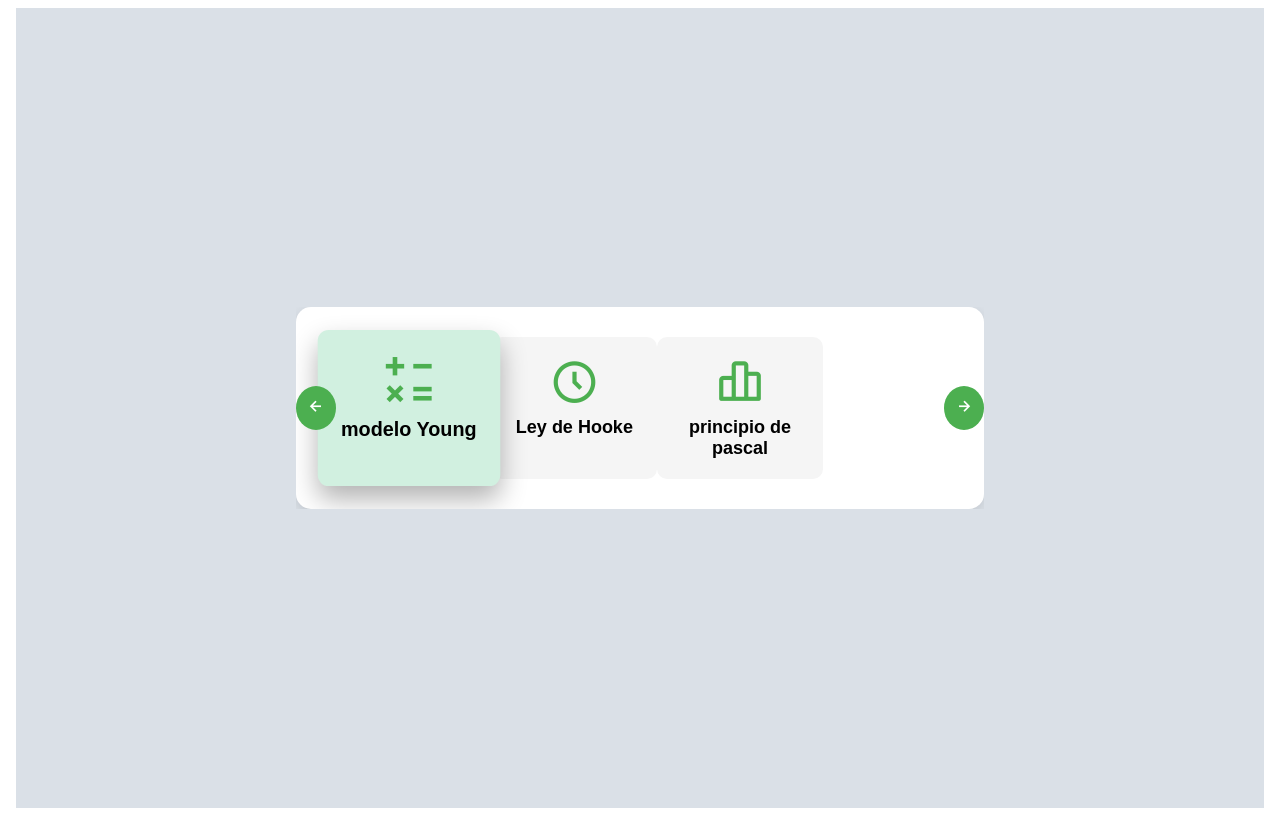
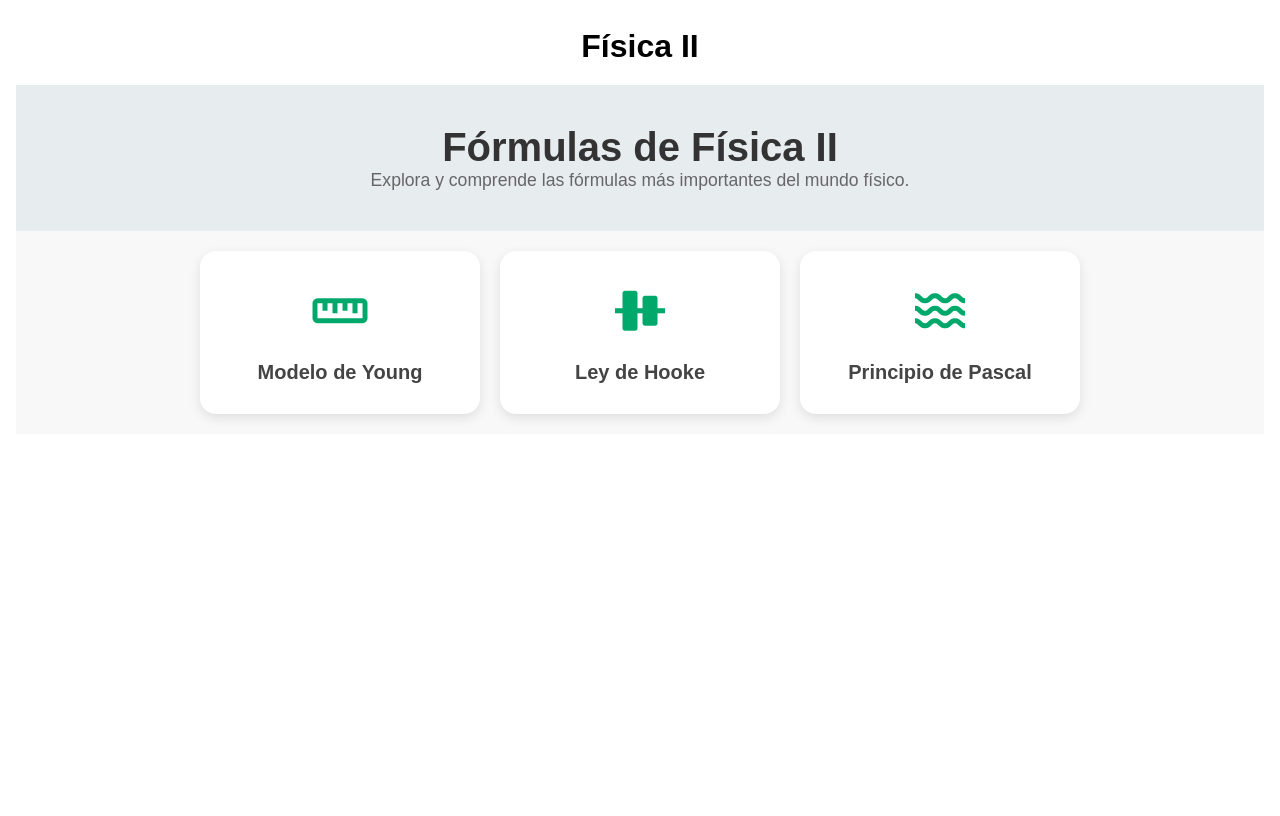
Before and after one commit to Joshefs-Rubio/Cbtis66_Formulas, an Angular app in the folder FrontEnd/: page /dashboard in a window 1280 px wide. Built offline with nearby package versions, Linux system fonts and the light colour scheme.

Commit message:
CSS dashboard

```diff
--- a/FrontEnd/src/app/dashboard/dashboard.component.css
+++ b/FrontEnd/src/app/dashboard/dashboard.component.css
@@ -1,105 +1,112 @@
-/* Estilo para centrar el contenido de la pantalla */
-html, body {
+/* Reset y estilos generales */
+* {
   margin: 0;
   padding: 0;
-    background-color: #dae0e7;
-    font-family: 'Arial', sans-serif;
-    height: 100vh;
+  box-sizing: border-box;
+}
+
+html, body {
+  width: 100%;
+  height: 100%;
+  overflow-x: hidden; /* Evita cualquier desplazamiento horizontal no deseado */
+}
+
+body {
+  background-color: #f8f8f8;
+  font-family: 'Poppins', sans-serif;
   display: flex;
-    justify-content: center;
-    align-items: center;
+  flex-direction: column;
+  justify-content: flex-start;
   opacity: 0;
   animation: fadeIn 2s ease forwards;
 }
 
-  .container {
-    position: relative;
-    width: 80%;
-    max-width: 1200px;
-    overflow: hidden;
-
-  }
-
-  /* Contenedor del slider */
-  .slider-container {
+/* Header */
+header {
+  padding: 20px;
+  background-color: white;
+  box-shadow: 0px 4px 8px rgba(0, 0, 0, 0.1);
   display: flex;
   justify-content: center;
   align-items: center;
-    border-radius: 15px;
-    background-color: #fff;
-    box-shadow: 0 4px 12px rgba(0, 0, 0, 0.1);
-    padding: 30px;
+  width: 100%; /* Mantén el ancho completo */
 }
 
-  /* Slider con tarjetas alineadas horizontalmente */
-  .slider {
-    display: flex;
-    transition: transform 0.5s ease-in-out;
-    width: 100vh;
+/* Sección Hero */
+.hero {
+  background-color: #e7ecef;
+  padding: 40px 20px;
+  text-align: center;
+  width: 100%; /* Asegura que la sección ocupe todo el ancho */
 }
 
-  /* Estilo para cada tarjeta */
-  .card {
-
-    flex: 0 0 20%;
-    padding: 20px;
-    text-align: center;
-    transition: transform 0.3s ease, box-shadow 0.3s ease;
-    cursor: pointer;
-    border-radius: 10px;
-    background-color: #f5f5f5;
+.hero h2 {
+  font-size: 2.5rem;
+  font-weight: 700;
+  color: #333;
 }
 
-  /* Animación al pasar el mouse sobre la tarjeta */
+.hero p {
+  font-size: 1.1rem;
+  color: #666;
+}
+
+/* Container de tarjetas */
+.container-cards {
+  display: flex;
+  flex-wrap: wrap;
+  justify-content: center;
+  gap: 20px;
+  padding: 20px;
+  width: 100%; /* Asegura que ocupe todo el ancho */
+  flex: 1; /* Ocupa todo el espacio restante */
+}
+
+/* Tarjeta */
+.card {
+  background-color: white;
+  border-radius: 16px;
+  width: calc(100% / 3 - 40px);
+  max-width: 280px;
+  padding: 30px;
+  box-shadow: 0 4px 12px rgba(0, 0, 0, 0.1);
+  transition: transform 0.3s ease, box-shadow 0.3s ease;
+  text-align: center;
+}
+
 .card:hover {
   transform: translateY(-10px);
-    box-shadow: 0 8px 16px rgba(0, 0, 0, 0.2);
-
+  box-shadow: 0 8px 24px rgba(0, 0, 0, 0.2);
 }
 
-  /* Estilo para la tarjeta activa */
-  .card.active {
-    transform: scale(1.1);
-    box-shadow: 0 12px 24px rgba(0, 0, 0, 0.3);
-    background-color: #d1f0e0;
-
-  }
-
-  /* Icono dentro de cada tarjeta */
-  .icon {
-    font-size: 50px;
-    color: #4caf50;
+.card i {
+  font-size: 60px;
+  color: #00a86b;
   margin-bottom: 10px;
 }
 
-  /* Título dentro de cada tarjeta */
-  .title {
-    font-size: 18px;
-    font-weight: bold;
+.card h5 {
+  font-size: 20px;
+  margin-top: 10px;
+  color: #444;
 }
 
-  /* Botones de navegación */
-  .nav-buttons {
-    position: absolute;
-    width: 100%;
-    display: flex;
-    justify-content: space-between;
-    top: 50%;
-    transform: translateY(-50%);
-
+/* Media Queries para móviles */
+@media (max-width: 768px) {
+  .hero h2 {
+    font-size: 2rem;
   }
 
-  .nav-buttons button {
-    background-color: #4caf50;
-    border: none;
-    color: white;
-    padding: 10px;
-    cursor: pointer;
-    border-radius: 50%;
-    font-size: 20px;
-    transition: background-color 0.3s ease;
+  .hero p {
+    font-size: 1rem;
   }
 
-  .nav-buttons button:hover {
-    background-color: #388e3c;
+  .container-cards {
+    flex-direction: column;
+    align-items: center;
   }
+
+  .card {
+    width: 90%;
+  }
+}
--- a/FrontEnd/src/app/dashboard/dashboard.component.html
+++ b/FrontEnd/src/app/dashboard/dashboard.component.html
@@ -10,27 +10,27 @@
     />
   </head>
   <body>
-    <div class="container">
-      <div class="slider-container">
-        <div class="slider" id="slider">
-          <div class="card active">
-            <i class="bx bx-math icon"></i>
-            <div class="title">modelo Young</div>
-          </div>
-          <div class="card">
-            <i class="bx bx-time-five icon"></i>
-            <div class="title">Ley de Hooke</div>
-          </div>
-          <div class="card">
-            <i class="bx bx-bar-chart-alt-2 icon"></i>
-            <div class="title">principio de pascal</div>
-          </div>
-        </div>
+    <header>
+      <h1>Física II</h1>
+    </header>
+
+    <section class="hero">
+      <h2>Fórmulas de Física II</h2>
+      <p>Explora y comprende las fórmulas más importantes del mundo físico.</p>
+    </section>
+
+    <div class="container-cards">
+      <div class="card">
+        <i class="bx bx-ruler"></i>
+        <h5>Modelo de Young</h5>
       </div>
-
-      <div class="nav-buttons">
-        <button id="prevBtn"><i class="bx bx-left-arrow-alt"></i></button>
-        <button id="nextBtn"><i class="bx bx-right-arrow-alt"></i></button>
+      <div class="card">
+        <i class="bx bxs-objects-vertical-center"></i>
+        <h5>Ley de Hooke</h5>
+      </div>
+      <div class="card">
+        <i class="bx bx-water"></i>
+        <h5>Principio de Pascal</h5>
       </div>
     </div>
   </body>
--- a/FrontEnd/src/app/dashboard/dashboard.component.ts
+++ b/FrontEnd/src/app/dashboard/dashboard.component.ts
@@ -5,50 +5,6 @@ import { Component, AfterViewInit } from '@angular/core';
   templateUrl: './dashboard.component.html',
   styleUrls: ['./dashboard.component.css']
 })
-export class DashboardComponent implements AfterViewInit {
-  currentIndex = 0;
-  slider: HTMLElement | null = null;
-  cards: NodeListOf<HTMLElement> | undefined;
+export class DashboardComponent {
 
-  ngOnInit(): void {
-    window.scrollTo(0, 0);
-   }
-
-  ngAfterViewInit() {
-    this.slider = document.getElementById('slider');
-    this.cards = document.querySelectorAll('.card');
-
-    const prevBtn = document.getElementById('prevBtn');
-    const nextBtn = document.getElementById('nextBtn');
-
-    if (prevBtn && nextBtn) {
-      prevBtn.addEventListener('click', () => this.moveToPrev());
-      nextBtn.addEventListener('click', () => this.moveToNext());
-    }
-    this.updateSlider(this.currentIndex);
-  }
-
-  updateSlider(index: number) {
-    if (this.slider) {
-      const offset = -index * 20; // Desplazar el slider horizontalmente por cada tarjeta
-      this.slider.style.transform = `translateX(${offset}%)`;
-    }
-
-    this.cards?.forEach(card => card.classList.remove('active'));
-    this.cards?.[index]?.classList.add('active');
-  }
-
-  moveToPrev() {
-    if (this.currentIndex > 0) {
-      this.currentIndex--;
-      this.updateSlider(this.currentIndex);
-    }
-  }
-
-  moveToNext() {
-    if (this.cards && this.currentIndex < this.cards.length - 1) {
-      this.currentIndex++;
-      this.updateSlider(this.currentIndex);
-    }
-  }
 }
--- a/FrontEnd/src/index.html
+++ b/FrontEnd/src/index.html
@@ -1,13 +1,13 @@
-<!doctype html>
+<!DOCTYPE html>
 <html lang="en">
-<head>
-  <meta charset="utf-8">
-  <title>FrontEnd</title>
-  <base href="/">
-  <meta name="viewport" content="width=device-width, initial-scale=1">
-  <link rel="icon" type="image/x-icon" href="favicon.ico">
-</head>
-<body>
-  <app-root></app-root>
-</body>
+  <head>
+    <meta charset="utf-8" />
+    <title>Fisica II</title>
+    <base href="/" />
+    <meta name="viewport" content="width=device-width, initial-scale=1" />
+    <link rel="icon" type="image/x-icon" href="favicon.ico" />
+  </head>
+  <body>
+    <app-root></app-root>
+  </body>
 </html>
```
Also changed, not shown: FrontEnd/src/app/app-routing.module.ts (+9 -1 lines), 2 other files (tests, documents, lock files or other folders). Lines whose indentation alone changed are shown as unchanged.
